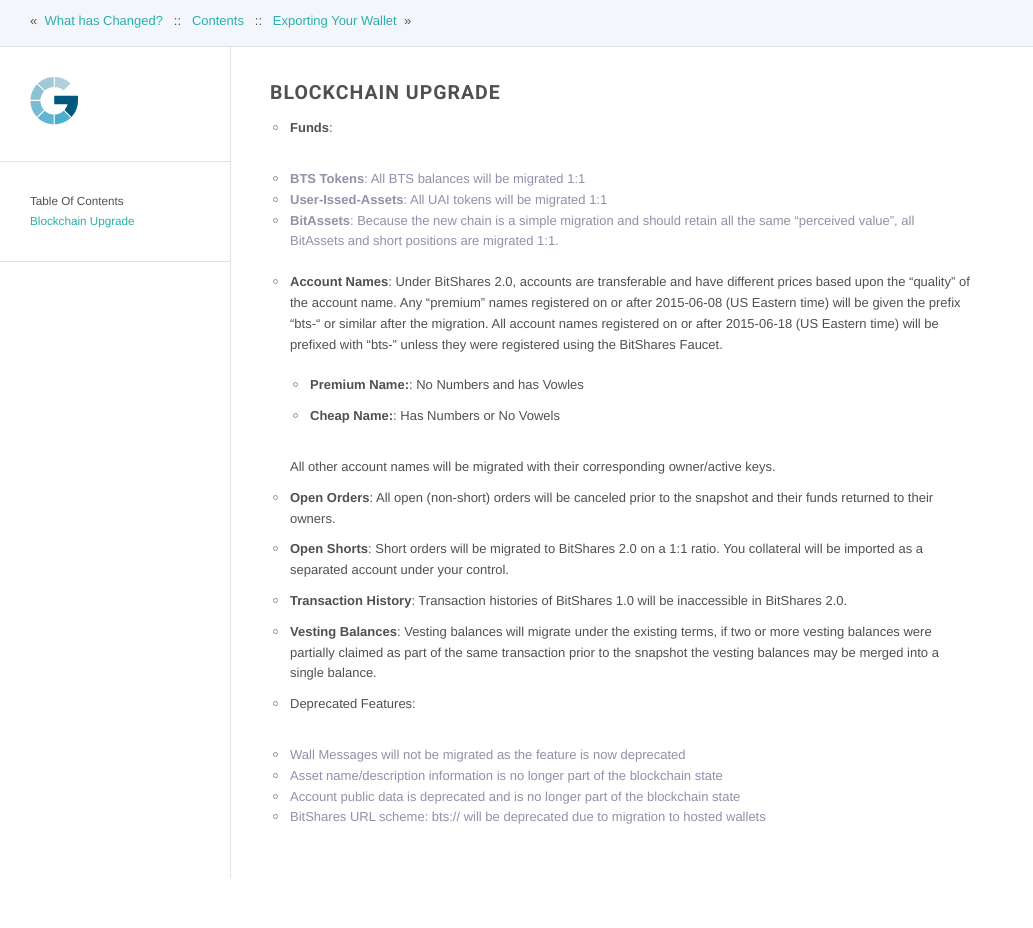
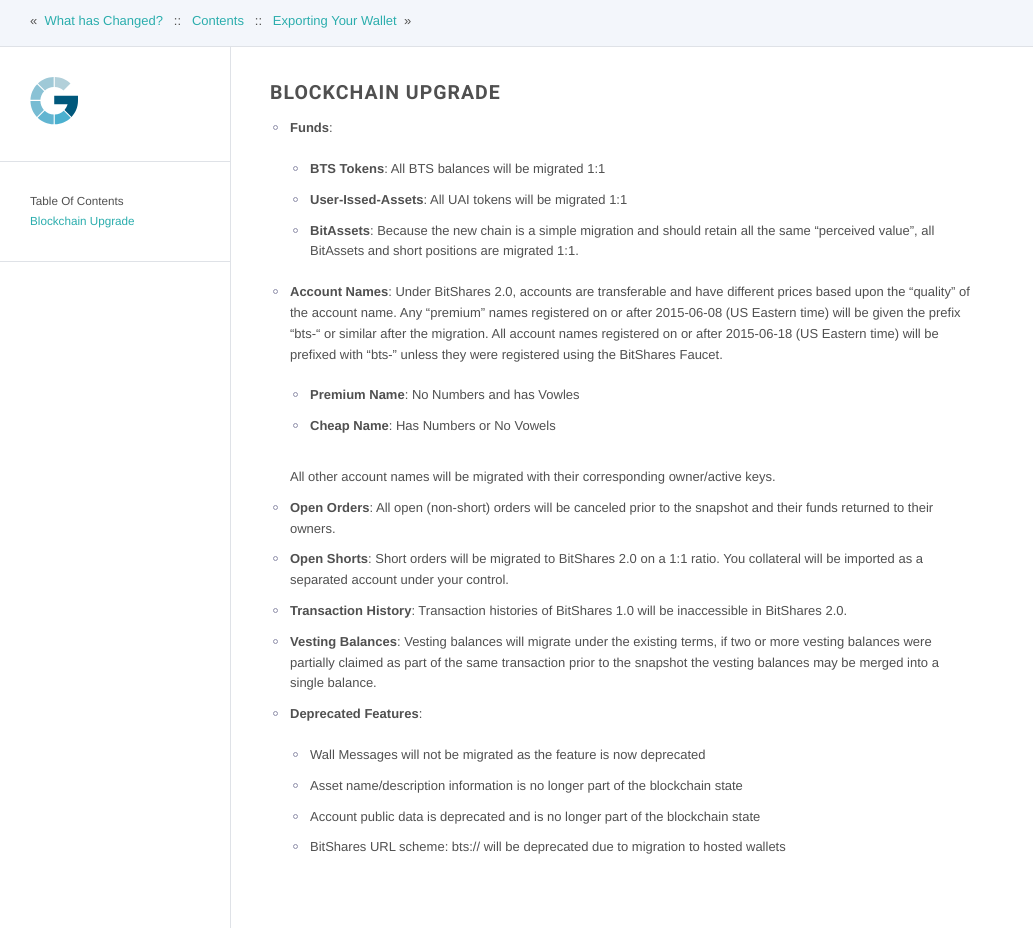
Before and after one commit to bitshares/docs.bitshares.org, a Sphinx documentation site: the page built from source/migration/blockchain-transition.rst, in a window 1280 px wide, cut to the strip 104-1032 px from the top of the page. Shown: the whole strip, without its empty margins (0-1033 px from the left). Built offline with Sphinx 7.4.7, drawn with Linux system fonts in a browser that asks for light colours; pages that are not in the unit, such as notebooks, are missing from menus; the version number could not be read and is left out; before the commit the page ends 982 px from its top, so only the background shows below that.

Commit message:
fix lists

```diff
--- a/source/migration/blockchain-transition.rst
+++ b/source/migration/blockchain-transition.rst
@@ -4,15 +4,11 @@
 
 * **Funds**:
 
- * **BTS Tokens**:
-   All BTS balances will be migrated 1:1
-
- * **User-Issed-Assets**:
-   All UAI tokens will be migrated 1:1
-
- * **BitAssets**:
-   Because the new chain is a simple migration and should retain all the same
-   "perceived value", all BitAssets and short positions are migrated 1:1.
+  * **BTS Tokens**: All BTS balances will be migrated 1:1
+  * **User-Issed-Assets**: All UAI tokens will be migrated 1:1
+  * **BitAssets**: Because the new chain is a simple migration and should
+    retain all the same "perceived value", all BitAssets and short positions are
+    migrated 1:1.
 
 * **Account Names**:
   Under BitShares 2.0, accounts are transferable and have different prices
@@ -22,8 +18,8 @@
   2015-06-18 (US Eastern time) will be prefixed with "bts-" unless they were
   registered using the BitShares Faucet.
 
-  * **Premium Name:**:  No Numbers and has Vowles
-  * **Cheap Name:**:    Has Numbers or No Vowels
+  * **Premium Name**:  No Numbers and has Vowles
+  * **Cheap Name**:    Has Numbers or No Vowels
 
   All other account names will be migrated with their corresponding
   owner/active keys.
@@ -31,23 +27,19 @@
 * **Open Orders**:
   All open (non-short) orders will be canceled prior to the snapshot and their
   funds returned to their owners.
-
 * **Open Shorts**:
   Short orders will be migrated to BitShares 2.0 on a 1:1 ratio. You collateral
   will be imported as a separated account under your control.
-
 * **Transaction History**:
   Transaction histories of BitShares 1.0 will be inaccessible in BitShares 2.0.
-
 * **Vesting Balances**:
   Vesting balances will migrate under the existing terms, if two or more vesting
   balances were partially claimed as part of the same transaction prior to the
   snapshot the vesting balances may be merged into a single balance.
+* **Deprecated Features**:
 
-* Deprecated Features:
-
- * Wall Messages will not be migrated as the feature is now deprecated
- * Asset name/description information is no longer part of the blockchain state
- * Account public data is deprecated and is no longer part of the blockchain state
- * BitShares URL scheme: `bts://` will be deprecated due to migration to hosted
-   wallets
+  * Wall Messages will not be migrated as the feature is now deprecated
+  * Asset name/description information is no longer part of the blockchain state
+  * Account public data is deprecated and is no longer part of the blockchain state
+  * BitShares URL scheme: `bts://` will be deprecated due to migration to hosted
+    wallets
```
Also changed, not shown: source/migration/what-changed.rst (+4 -6 lines), source/migration/what-is-new.rst (+5 -8 lines).
